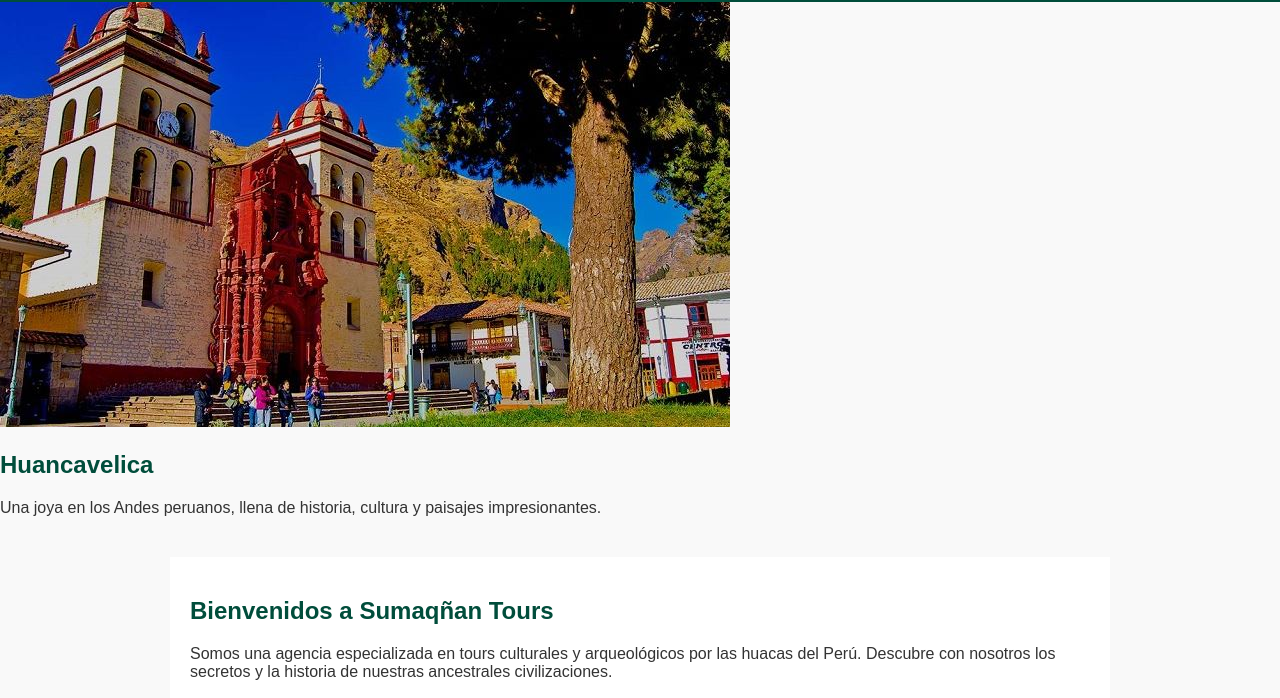
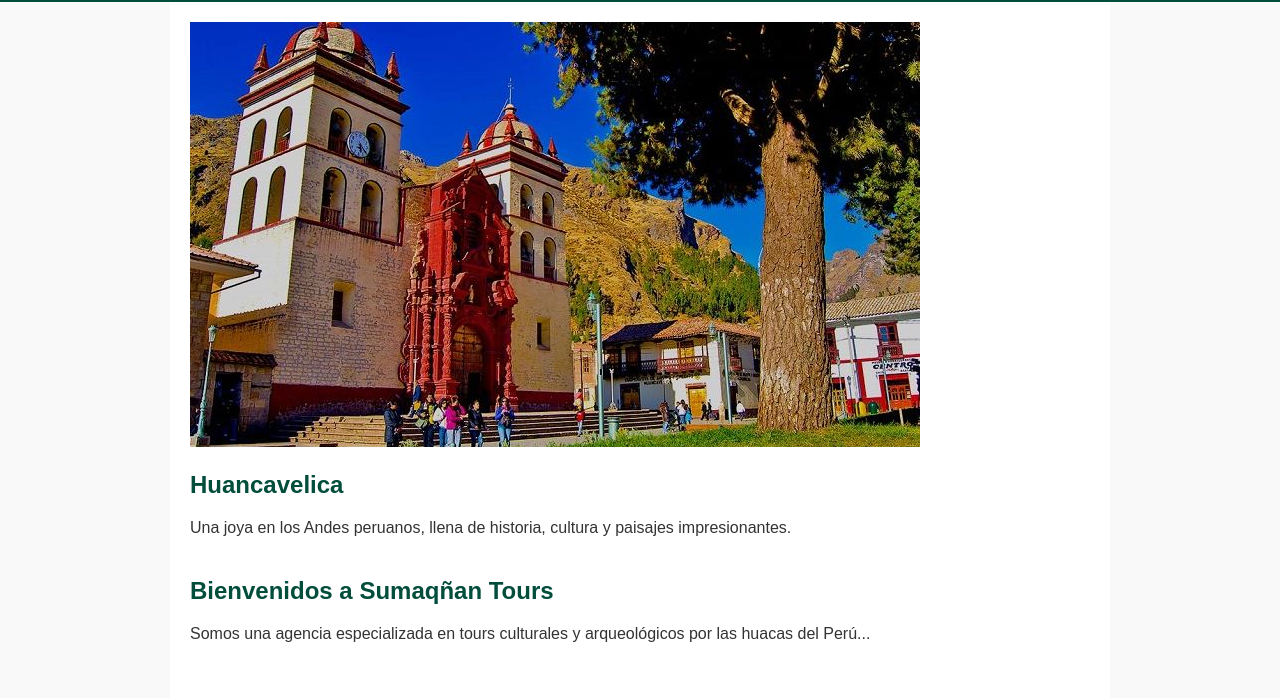
Before and after one commit to willpaeco/sumaq-an-tours, a plain HTML site: page index.html in a window 1280 px wide. Shown: the part 102-800 px from the top of the page. Drawn offline with Linux system fonts and the light colour scheme.

Commit message:
Update index.html

```diff
--- a/index.html
+++ b/index.html
@@ -25,11 +25,19 @@
   </nav>
 </header>
 
-<section class="huancavelica">
-  <img src="images/portada.png" alt="Huancavelica" class="huancavelica-img">
-  <h2>Huancavelica</h2>
-  <p>Una joya en los Andes peruanos, llena de historia, cultura y paisajes impresionantes.</p>
-</section>
+<main>
+  <section class="huancavelica">
+    <img src="images/portada.png" alt="Huancavelica" class="huancavelica-img">
+    <h2>Huancavelica</h2>
+    <p>Una joya en los Andes peruanos, llena de historia, cultura y paisajes impresionantes.</p>
+  </section>
+
+  <section id="inicio">
+    <h2>Bienvenidos a Sumaqñan Tours</h2>
+    <p>Somos una agencia especializada en tours culturales y arqueológicos por las huacas del Perú...</p>
+  </section>
+
+
 
 <main>
   <section id="inicio">
```
